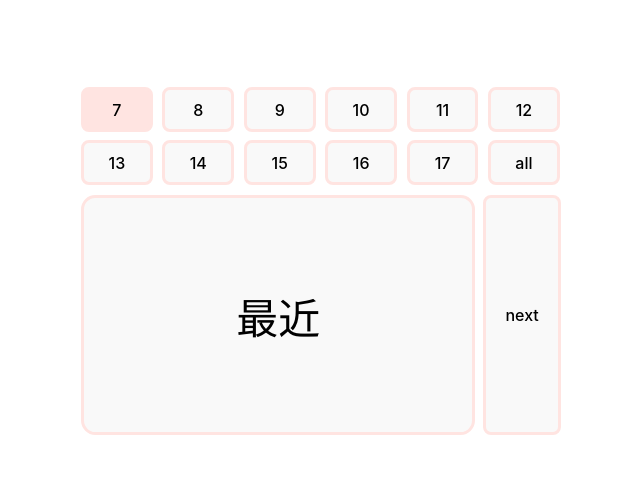
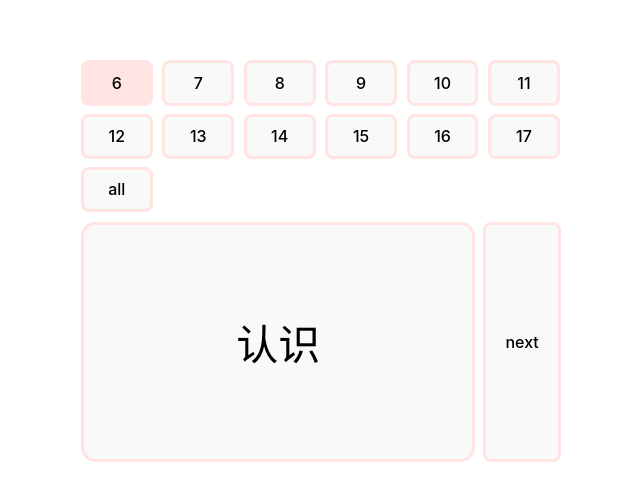
Before and after one commit to gwannemacher/chinese-study, a React (Vite) app: page / in a window 1280 px wide. Shown: the part 139-640 px from the top of the page, without its empty margins (319-959 px from the left). Built offline with nearby package versions, Linux system fonts and the light colour scheme.

Commit message:
lesson6: add lesson 6

```diff
--- /dev/null
+++ b/src/data/lesson6.ts
@@ -0,0 +1,37 @@
+import { Lesson } from "../types/lesson";
+
+export const Lesson6: Lesson = {
+    chapter: 6,
+    characters: [
+        { hanzi: '认识', pinyin: 'rènshi', definition: 'to meet; to know' },
+        { hanzi: '高兴', pinyin: 'gāoxìng', definition: 'happy' },
+        { hanzi: '来', pinyin: 'lái', definition: '(used before a verb, indicating an intended action)' },
+        { hanzi: '介绍', pinyin: 'jièshào', definition: 'to introduce' },
+        { hanzi: '一下', pinyin: 'yí xià', definition: '(indicates that an action is brief, slight)' },
+        { hanzi: '是', pinyin: 'shì', definition: 'to be' },
+        { hanzi: '学习', pinyin: 'xuéxí', definition: 'to learn; learning' },
+        { hanzi: '汉语', pinyin: 'Hànyǔ', definition: 'Chinese language' },
+        { hanzi: '班', pinyin: 'bān', definition: 'class' },
+        { hanzi: '的', pinyin: 'de', definition: 'of' },
+        { hanzi: '学生', pinyin: 'xuésheng', definition: 'student' },
+        { hanzi: '这', pinyin: 'zhè', definition: 'this' },
+        { hanzi: '我们', pinyin: 'wǒmen', definition: 'we; us' },
+        { hanzi: '那', pinyin: 'nà', definition: 'that' },
+        { hanzi: '朋友', pinyin: 'péngyou', definition: 'friend' },
+        { hanzi: '和', pinyin: 'hé', definition: 'and' },
+        { hanzi: '人', pinyin: 'rén', definition: 'people' },
+        { hanzi: '教室', pinyin: 'jiàoshì', definition: 'classroom' },
+        { hanzi: '大', pinyin: 'dà', definition: 'big' },
+        { hanzi: '新', pinyin: 'xīn', definition: 'new' },
+        { hanzi: '同学', pinyin: 'tóngxué', definition: 'classmate' },
+        { hanzi: '厚', pinyin: 'hòu', definition: 'thick' },
+        { hanzi: '漂亮', pinyin: 'piàoliang', definition: 'pretty; beautiful' },
+        { hanzi: '极了', pinyin: 'jí le', definition: 'extremely' },
+        { hanzi: '女儿', pinyin: `nǚ'ér`, definition: 'daughter' },
+        { hanzi: '聪明', pinyin: 'cōngming', definition: 'clever' },
+        { hanzi: '可爱', pinyin: `kě'ài`, definition: 'lovely' },
+        { hanzi: '看', pinyin: 'kàn', definition: 'to look' },
+        { hanzi: '帅', pinyin: 'shuài', definition: 'handsome' },
+        { hanzi: '小', pinyin: 'xiǎo', definition: 'small; little; (a prefix showing endearment for young people)' },
+    ]
+};
--- a/src/data/lessons.ts
+++ b/src/data/lessons.ts
@@ -7,6 +7,7 @@ import { Lesson14 } from "./lesson14";
 import { Lesson15 } from "./lesson15";
 import { Lesson16 } from "./lesson16";
 import { Lesson17 } from "./lesson17";
+import { Lesson6 } from "./lesson6";
 import { Lesson7 } from "./lesson7";
 import { Lesson8 } from "./lesson8";
 import { Lesson9 } from "./lesson9";
@@ -14,6 +15,7 @@ import { Lesson9 } from "./lesson9";
 const AllLessons: Lesson = {
     chapter: 'all',
     characters: [
+        ...Lesson6.characters,
         ...Lesson7.characters,
         ...Lesson8.characters,
         ...Lesson9.characters,
@@ -29,6 +31,7 @@ const AllLessons: Lesson = {
 };
 
 export const Lessons: Lesson[] = [
+    Lesson6,
     Lesson7,
     Lesson8,
     Lesson9,
```
